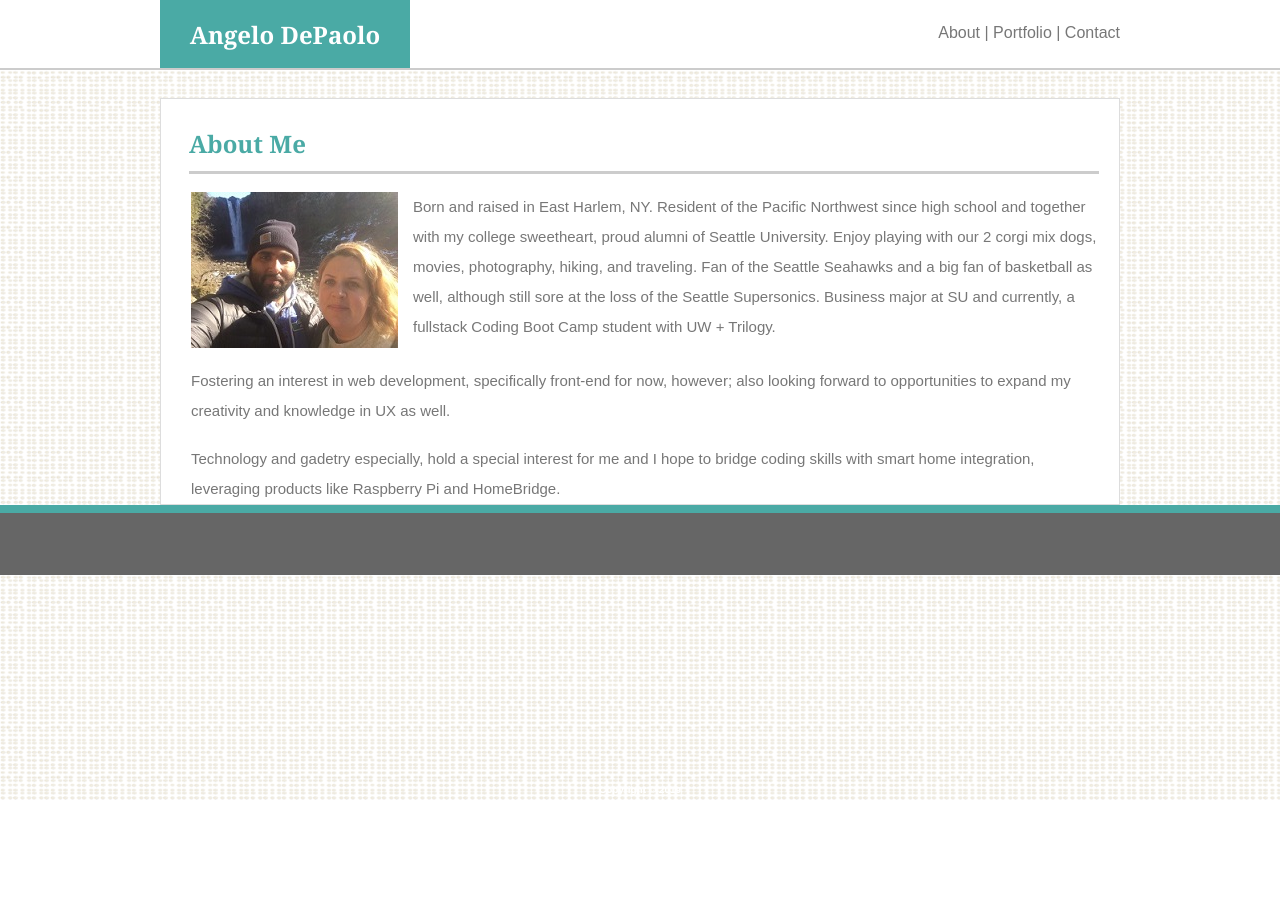
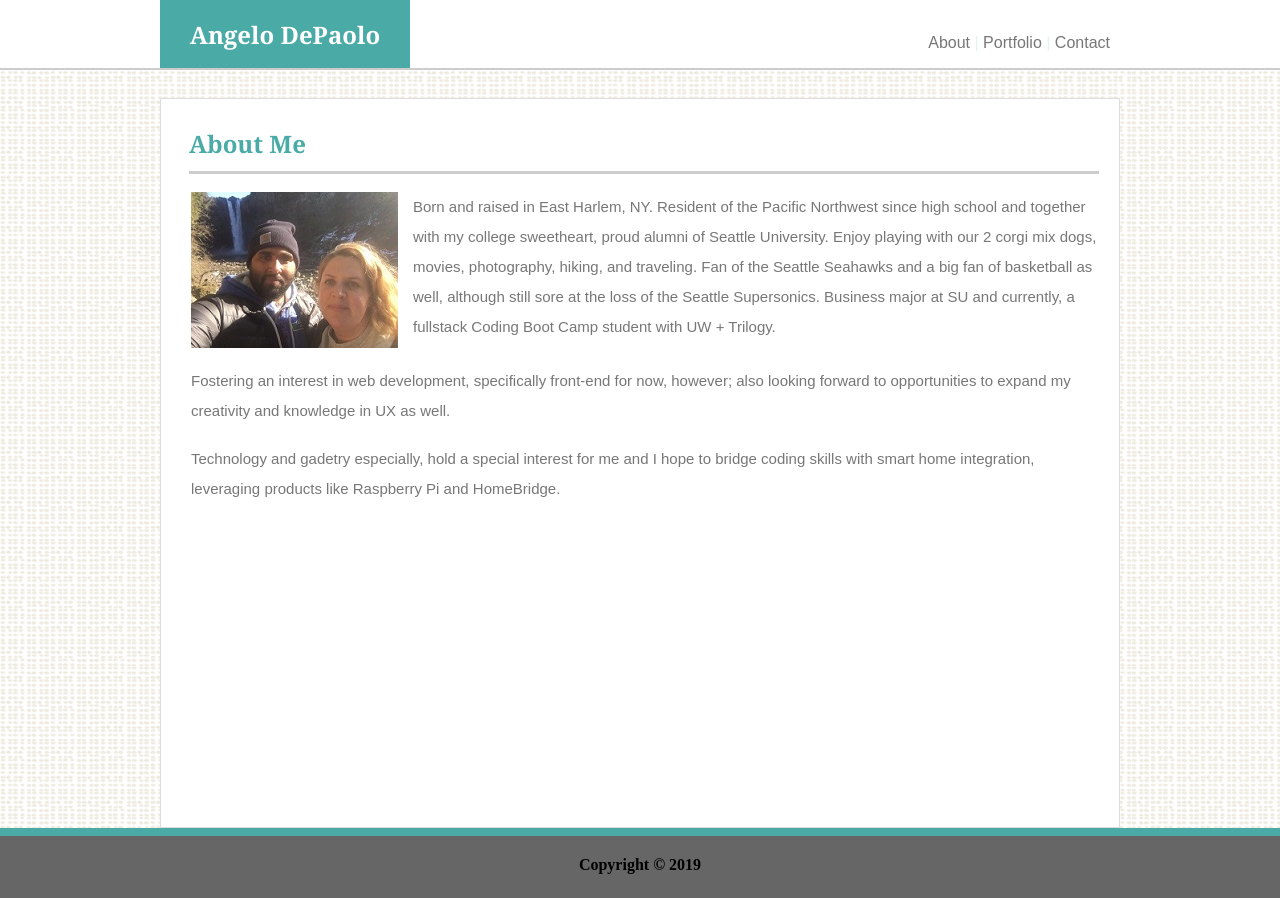
Before and after one commit to AngeloDePaolo/responsive-portfolio, a plain HTML site: page index.html in a window 1280 px wide. Before the commit the page ends 800 px from the top, so only its background shows below. Drawn offline with Linux system fonts and the light colour scheme.

Commit message:
updated footer html and css styling and added a Read Me

```diff
--- a/assets/css/style.css
+++ b/assets/css/style.css
@@ -47,7 +47,7 @@ body{
 
 nav{
     display: inline-block;
-    padding:
+    padding: 10px;
     color: #e3f3f2;
 }
 
@@ -83,6 +83,7 @@ a:link {
     border: 1px solid #dddddd;
     clear: both;
     overflow: hidden;
+    height: calc(100vh - 70px);
 }
 
 .about-me-header{
@@ -211,17 +212,10 @@ footer{
     background-color: #666666;
 }
 
-.footer-content{
-    position: absolute;
-    bottom: 0;
-    margin-bottom: 5px;
-    width: 100%;
-    text-align: center;
-    color: #ffffff;
-    font-family: 'Arial', 'Helvetica Neue', Helvetica, sans-serif;
-    font-size: 12px;
-    font-weight: normal;
+h4{
+    padding-top: 20px;
 }
+
 
 /* You use 980px because you never want any of the content to be cut off. Since the desktop layout is about 960px wide, you want the media queries to kick in before your content gets cut off. */
 @media all and (max-width:980px) {
--- a/index.html
+++ b/index.html
@@ -49,9 +49,7 @@
             </div>
     </section>
     <footer>
-        <div class="footer-content">
-            <h5>Copyright &copy; 2019</h5>
-        </div>
+        <h4>Copyright &copy; 2019</h4>
     </footer>
 </body>
 
```
Also changed, not shown: contact.html (+2 -4 lines), portfolio.html (+1 -3 lines), 1 other file.
